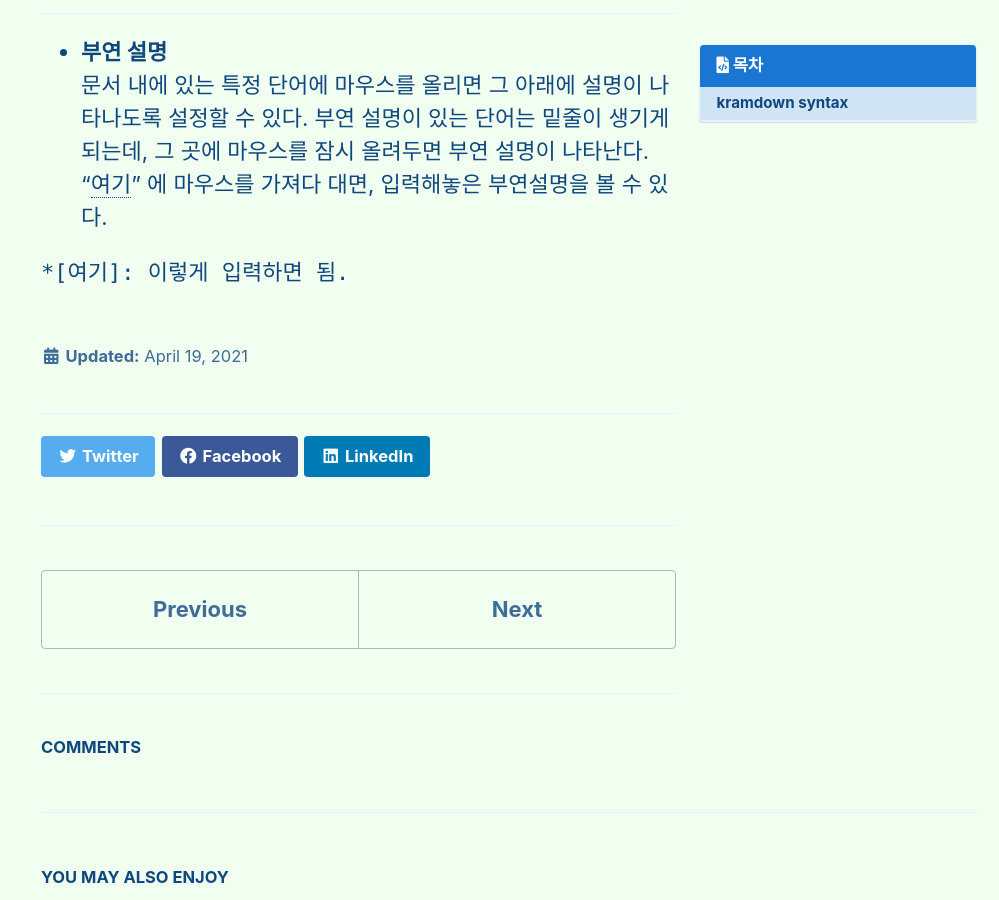
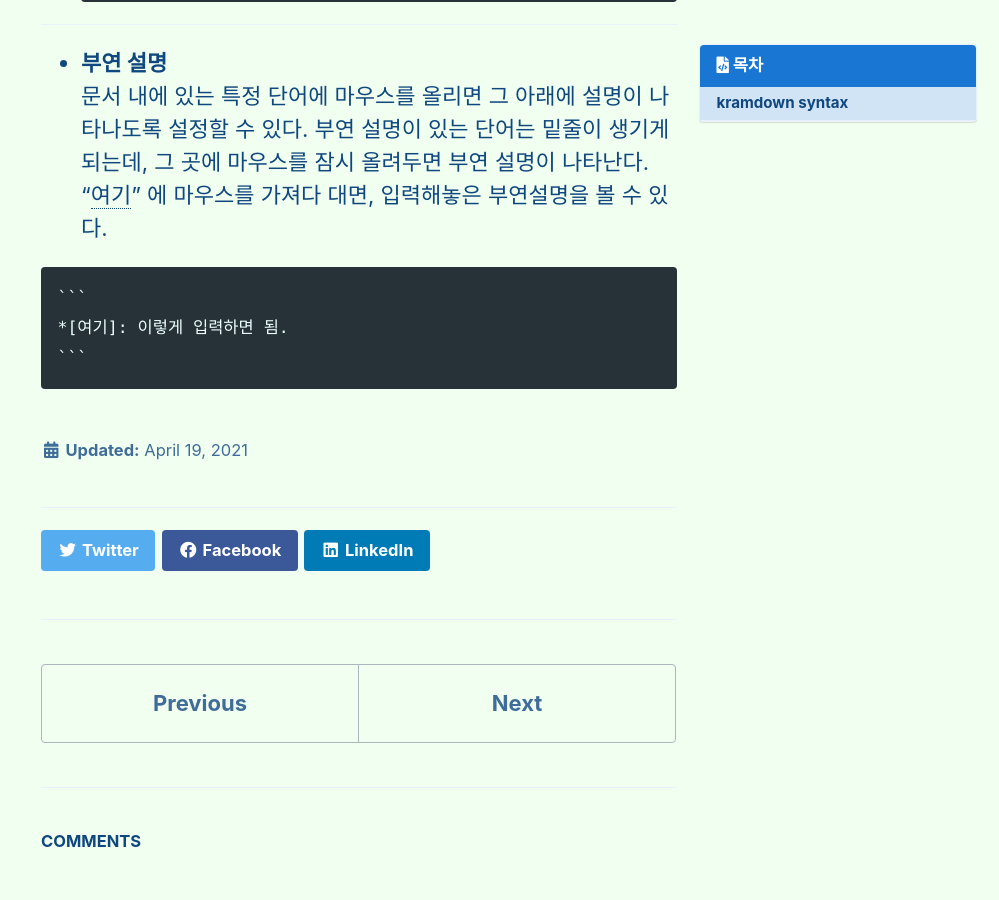
Before and after one commit to EuilimChoi/JoonYoungJJ.github.io, a Jekyll site: the page built from _posts/2021-04-19-blogmanage-2-kramdown.md, in a window 1280 px wide and 900 px high, scrolled down 3674 px. Shown: the whole window, without its empty margins (281-1280 px from the left). Built offline with Jekyll 4.4.1, drawn with Linux system fonts in a browser that asks for light colours; cached includes are drawn as plain includes; formulas are drawn with MathJax 3; comment, search, counter and statistics services are not loaded.

Commit message:
Update 2021-04-19-blogmanage-2-kramdown.md

````diff
--- a/_posts/2021-04-19-blogmanage-2-kramdown.md
+++ b/_posts/2021-04-19-blogmanage-2-kramdown.md
@@ -110,7 +110,7 @@
     Other para.
     ```
 
-    ```Markdown
+    ```
     This is a para.
     <div>
     Something in here.
@@ -124,6 +124,6 @@
 
 *[여기]: 이렇게 입력하면 됨.
 
-```Markdown
-*[여기]: 이렇게 입력하면 됨.
-```
+    ```
+    *[여기]: 이렇게 입력하면 됨.
+    ```
````
